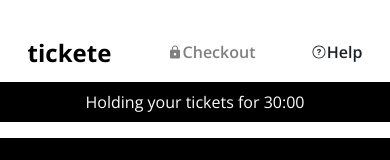
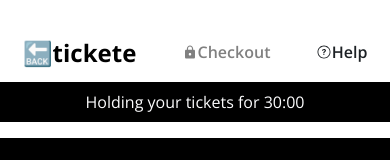
Before and after one commit to adityaK87/tickete-assignment, a React (Create React App) app: page / in a window 390 px wide. Shown: the top 160 px of the page. Built offline with nearby package versions, Linux system fonts and the light colour scheme.

Commit message:
modify styling

```diff
--- a/src/components/Footer/index.module.css
+++ b/src/components/Footer/index.module.css
@@ -1,6 +1,3 @@
-:root {
-}
-
 .footerContainer {
 	width: 100%;
 	height: 316px;
--- a/src/components/Header/index.module.css
+++ b/src/components/Header/index.module.css
@@ -5,6 +5,7 @@
 }
 
 .headerContainer {
+	width: 100%;
 	.checkOut {
 		display: flex;
 		width: 100%;
@@ -43,3 +44,9 @@
 		background-color: var(--backGroundColor);
 	}
 }
+
+@media only screen and (max-width: 600px) {
+	.checkOut > h1::before {
+		content: "🔙";
+	}
+}
```
